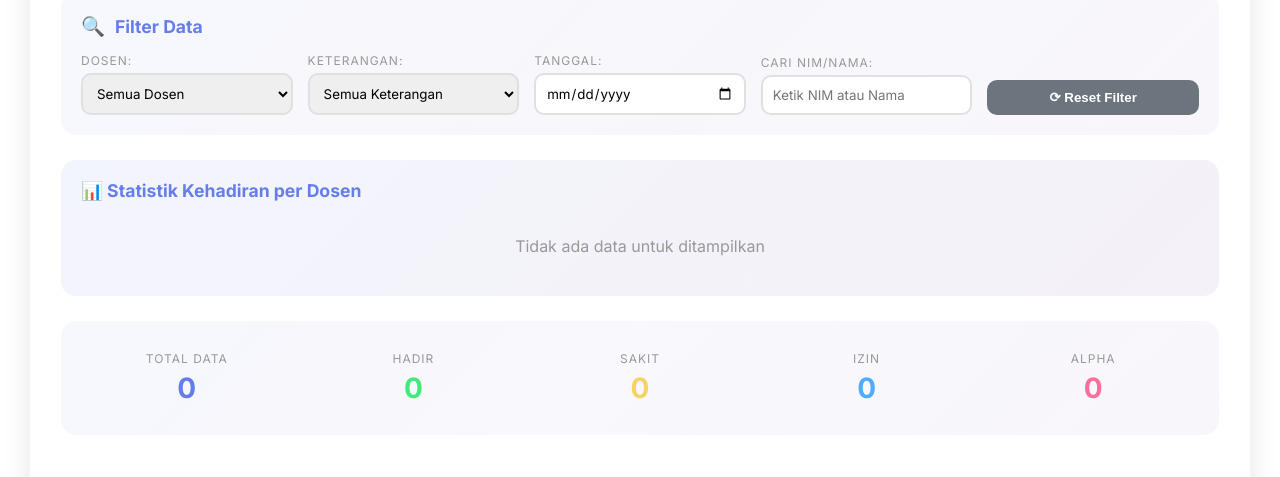
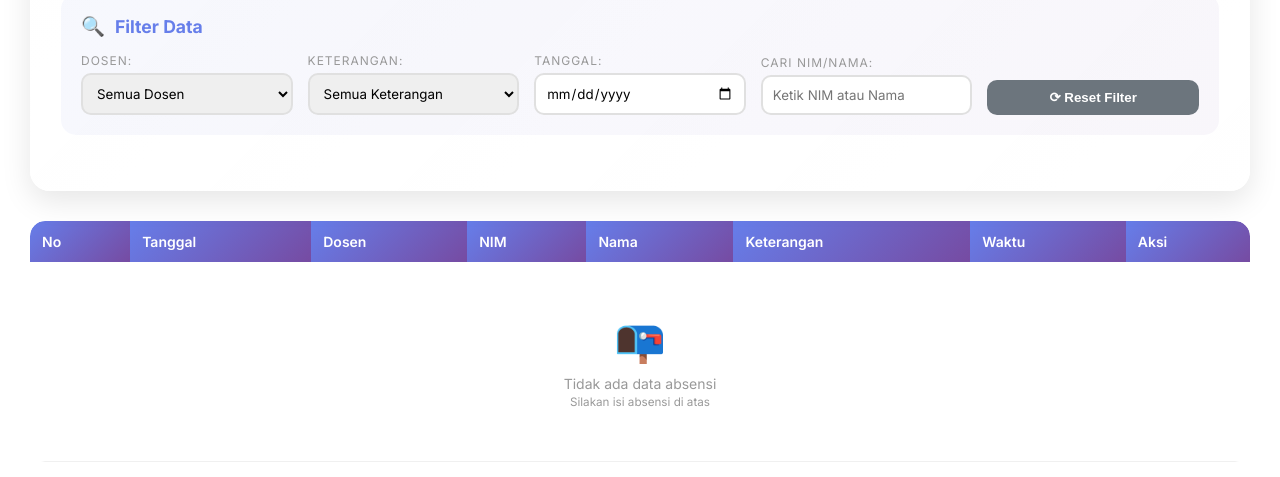
Before and after one commit to rrr-app/absensi-mahasiswa, a plain HTML site: page index.html in a window 1280 px wide. Shown: the part 939-1416 px from the top of the page. Drawn offline with Linux system fonts and the light colour scheme; no server answers; a script that the page names is missing.

Commit message:
Update index.html

```diff
--- a/index.html
+++ b/index.html
@@ -147,35 +147,6 @@
                 </div>
             </div>
 
-            <!-- Statistics by Dosen -->
-            <div class="stats-dosen-section">
-                <h3>📊 Statistik Kehadiran per Dosen</h3>
-                <div id="statsPerDosen" class="stats-dosen-grid"></div>
-            </div>
-
-            <div class="button-group-header">
-                <div class="stats-bar" id="statsBar">
-                    <div class="stat-item">
-                        <span class="stat-label">Total Data</span>
-                        <span class="stat-value" id="totalData">0</span>
-                    </div>
-                    <div class="stat-item">
-                        <span class="stat-label">Hadir</span>
-                        <span class="stat-value hadir" id="totalHadir">0</span>
-                    </div>
-                    <div class="stat-item">
-                        <span class="stat-label">Sakit</span>
-                        <span class="stat-value sakit" id="totalSakit">0</span>
-                    </div>
-                    <div class="stat-item">
-                        <span class="stat-label">Izin</span>
-                        <span class="stat-value izin" id="totalIzin">0</span>
-                    </div>
-                    <div class="stat-item">
-                        <span class="stat-label">Alpha</span>
-                        <span class="stat-value alpha" id="totalAlpha">0</span>
-                    </div>
-                </div>
                 <div class="action-buttons">
                     <button id="btnExport" class="btn-export" style="display:none;">
                         <span class="btn-icon">📊</span>
```
